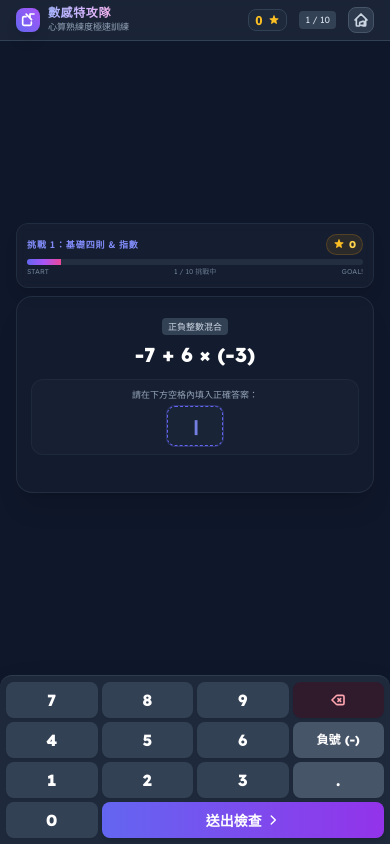
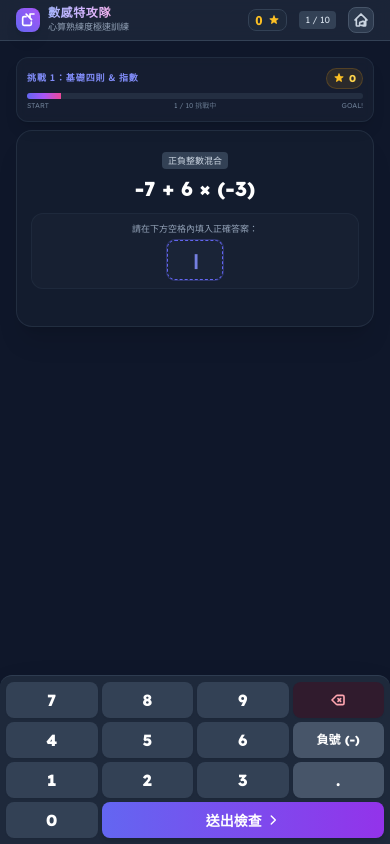
Before and after one commit to mousepenguin-yzh/math-mental-v2, a plain HTML site: page index.html in a window 390 px wide. Both pictures are taken after a click on the button "開始心算特訓". Drawn offline with nearby package versions, Linux system fonts and the light colour scheme.

Commit message:
Fix mobile viewport layout scrolling

```diff
--- a/index.html
+++ b/index.html
@@ -1,5 +1,5 @@
 <!DOCTYPE html>
-<html lang="zh-TW" class="h-full">
+<html lang="zh-TW" class="h-full overflow-hidden">
 <head>
   <meta charset="UTF-8">
   <meta name="viewport" content="width=device-width, initial-scale=1.0, maximum-scale=1.0, user-scalable=no">
@@ -9,6 +9,19 @@
   <!-- Google Fonts - Noto Sans TC & Lexend for numbers -->
   <link href="https://fonts.googleapis.com/css2?family=Lexend:wght@400;600;800&family=Noto+Sans+TC:wght@400;500;700;900&display=swap" rel="stylesheet">
   <script>
+    function updateAppHeight() {
+      const viewportHeight = window.visualViewport ? window.visualViewport.height : window.innerHeight;
+      document.documentElement.style.setProperty('--app-height', `${viewportHeight}px`);
+    }
+
+    updateAppHeight();
+    window.addEventListener('resize', updateAppHeight);
+    window.addEventListener('orientationchange', () => {
+      setTimeout(updateAppHeight, 250);
+    });
+    if (window.visualViewport) {
+      window.visualViewport.addEventListener('resize', updateAppHeight);
+    }
     tailwind.config = {
       theme: {
         extend: {
@@ -21,10 +34,62 @@
     }
   </script>
   <style>
+    :root {
+      --app-height: 100vh;
+      --safe-top: env(safe-area-inset-top, 0px);
+      --safe-bottom: env(safe-area-inset-bottom, 0px);
+    }
+
+    html,
     body {
+      box-sizing: border-box;
+      width: 100%;
+      height: 100vh;
+      min-height: 100vh;
+      overflow: hidden;
+    }
+
+    @supports (height: 100dvh) {
+      html,
+      body {
+        height: 100dvh;
+        min-height: 100dvh;
+      }
+    }
+
+    body {
+      height: var(--app-height);
+      min-height: var(--app-height);
+      max-height: var(--app-height);
       touch-action: manipulation;
       user-select: none;
       -webkit-user-select: none;
+      padding-top: var(--safe-top);
+      padding-bottom: var(--safe-bottom);
+      overscroll-behavior: none;
+    }
+
+    .app-main {
+      flex: 1 1 auto;
+      min-height: 0;
+      overflow-y: auto;
+      overflow-x: hidden;
+      -webkit-overflow-scrolling: touch;
+      overscroll-behavior-y: contain;
+      scroll-padding-top: 0.75rem;
+      scroll-padding-bottom: calc(0.75rem + var(--safe-bottom));
+    }
+
+    .app-panel {
+      margin-top: 0;
+      margin-bottom: 0;
+    }
+
+    @media (min-width: 768px) and (min-height: 720px) {
+      .app-panel {
+        margin-top: auto;
+        margin-bottom: auto;
+      }
     }
 
     /* 閃爍游標模擬 */
@@ -54,8 +119,14 @@
       opacity: 0;
     }
     .expand-section.open {
-      max-height: 550px;
+      max-height: min(1200px, 150dvh);
       opacity: 1;
+    }
+
+    @supports not (height: 100dvh) {
+      .expand-section.open {
+        max-height: 1200px;
+      }
     }
 
     /* 虛擬鍵盤按壓效果 */
@@ -94,7 +165,7 @@
     }
   </style>
 </head>
-<body class="bg-slate-900 text-slate-100 font-sans h-screen flex flex-col justify-between overflow-hidden relative">
+<body class="bg-slate-900 text-slate-100 font-sans flex flex-col overflow-hidden relative">
 
   <!-- 頂部 LOGO 與標題列 -->
   <header class="bg-slate-800/80 backdrop-blur border-b border-slate-700 py-1.5 px-4 flex items-center justify-between z-10 shrink-0">
@@ -129,10 +200,10 @@
     </div>
   </header>
 
-  <main class="flex-grow overflow-y-auto min-h-0 px-4 py-2 w-full max-w-4xl mx-auto flex flex-col justify-start md:justify-center items-center">
+  <main class="app-main px-4 py-3 md:py-4 w-full max-w-4xl mx-auto flex flex-col justify-start md:justify-center items-center">
 
     <!--================= 設定畫面 =================-->
-    <section id="setup-panel" class="w-full max-w-md bg-slate-800/60 border border-slate-700/60 rounded-2xl p-4 md:p-5 shadow-2xl backdrop-blur-md my-auto shrink-0">
+    <section id="setup-panel" class="app-panel w-full max-w-md bg-slate-800/60 border border-slate-700/60 rounded-2xl p-4 md:p-5 shadow-2xl backdrop-blur-md shrink-0">
       <div class="text-center mb-3">
         <span class="bg-indigo-500/10 text-indigo-400 text-[9px] font-bold tracking-widest uppercase px-2 py-0.5 rounded-full border border-indigo-500/20">SET UP</span>
         <h2 class="text-base md:text-lg font-black mt-1 text-white">啟動計算大腦</h2>
@@ -207,7 +278,7 @@
     </section>
 
     <!--================= 測驗主面板 =================-->
-    <section id="game-panel" class="hidden w-full max-w-md flex flex-col justify-start py-1 gap-2 my-auto shrink-0">
+    <section id="game-panel" class="app-panel hidden w-full max-w-md flex flex-col justify-start py-1 gap-2 shrink-0">
 
       <!-- 進度條與星等 -->
       <div class="w-full bg-slate-800/40 border border-slate-700/40 rounded-xl p-2.5 shadow-lg backdrop-blur-sm shrink-0">
@@ -266,7 +337,7 @@
     </section>
 
     <!--================= 成績結算與盲點診斷面板 =================-->
-    <section id="result-panel" class="hidden w-full max-w-md bg-slate-800/70 border border-slate-700 rounded-2xl p-4 md:p-6 shadow-2xl backdrop-blur-md my-auto shrink-0">
+    <section id="result-panel" class="app-panel hidden w-full max-w-md bg-slate-800/70 border border-slate-700 rounded-2xl p-4 md:p-6 shadow-2xl backdrop-blur-md shrink-0">
       <div class="text-center mb-3">
         <span class="bg-amber-500/10 text-amber-400 text-[9px] font-bold tracking-widest uppercase px-2 py-0.5 rounded-full border border-amber-500/20">REPORT</span>
         <h2 class="text-base md:text-lg font-black mt-1 text-white">今日特訓結算報告</h2>
@@ -1051,7 +1122,7 @@
         activeEl.classList.add('border-indigo-400', 'bg-indigo-950/40', 'ring-1', 'ring-indigo-500/30', 'is-focused');
         const currentVal = activeEl.getAttribute('data-value') || '';
         activeEl.innerHTML = `${currentVal}<span class="caret-blink text-indigo-400 ml-0.5">|</span>`;
-        setTimeout(() => { activeEl.scrollIntoView({ behavior: 'smooth', block: 'center' }); }, 150);
+        setTimeout(() => { activeEl.scrollIntoView({ behavior: 'smooth', block: 'nearest', inline: 'nearest' }); }, 150);
       }
     }
 
@@ -1371,12 +1442,18 @@
       else showResults();
     }
 
+    function scrollMainToTop() {
+      const main = document.querySelector('.app-main');
+      if (main) main.scrollTo({ top: 0, behavior: 'auto' });
+    }
+
     function showResults() {
       state.endTime = Date.now();
       document.getElementById('game-panel').classList.add('hidden');
       document.getElementById('keyboard-panel').classList.add('hidden');
       document.getElementById('top-stats').classList.add('hidden');
       document.getElementById('result-panel').classList.remove('hidden');
+      scrollMainToTop();
 
       const totalElapsedMs = state.endTime - state.startTime;
       const totalSeconds = Math.max(1, Math.floor(totalElapsedMs / 1000));
@@ -1422,6 +1499,7 @@
       document.getElementById('keyboard-panel').classList.add('hidden');
       document.getElementById('top-stats').classList.add('hidden');
       document.getElementById('setup-panel').classList.remove('hidden');
+      scrollMainToTop();
       selectDifficulty(1); selectCount(10);
     }
 
@@ -1495,6 +1573,8 @@
       document.getElementById('game-panel').classList.remove('hidden');
       document.getElementById('keyboard-panel').classList.remove('hidden');
       document.getElementById('top-stats').classList.remove('hidden');
+      updateAppHeight();
+      scrollMainToTop();
 
       const diffLabels = ["基礎四則 & 指數", "一元一次方程式", "乘法公式巧算", "常用數感特訓"];
       document.getElementById('difficulty-label').textContent = `挑戰 ${state.difficulty}：${diffLabels[state.difficulty-1]}`;
@@ -1524,6 +1604,7 @@
       document.getElementById('stage-2-input-area').innerHTML = '';
 
       hideFeedback();
+      scrollMainToTop();
 
       const firstInput = document.querySelector('#stage-1-input-area .math-input');
       if (firstInput) {
```
